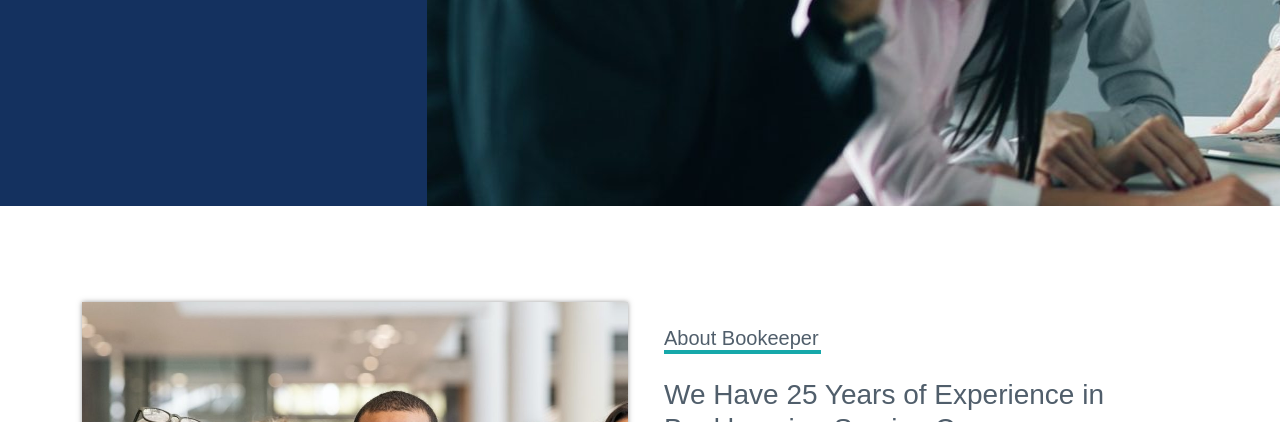
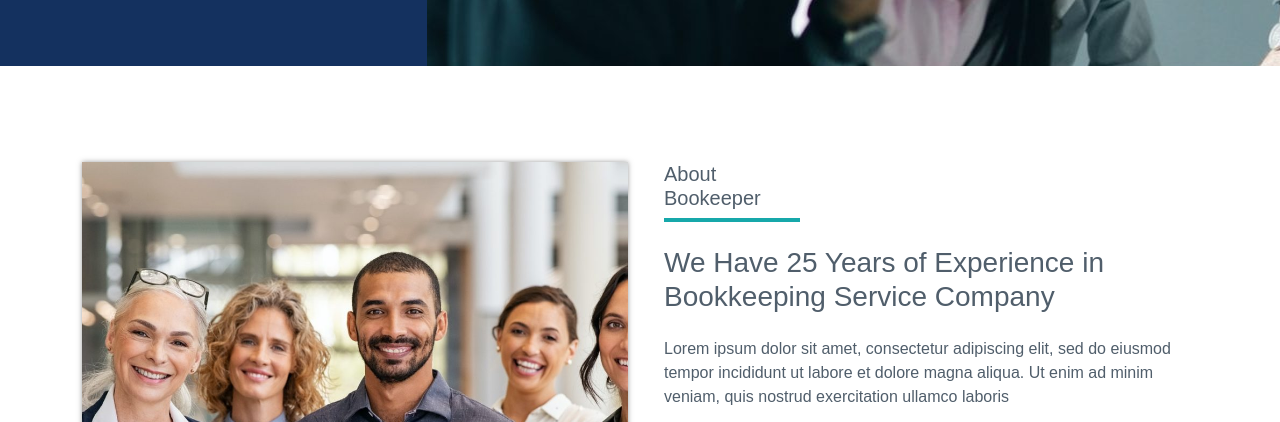
Before and after one commit to laraib02/biekzeep, a plain HTML site: page index.html in a window 1280 px wide. Shown: the part 720-1142 px from the top of the page. Drawn offline with nearby package versions, Linux system fonts and the light colour scheme; files whose address does not match are found by name.

Commit message:
update index

```diff
--- a/assets/css/style.css
+++ b/assets/css/style.css
@@ -70,7 +70,7 @@ html {
 
 #baneer-color {
     background-color: #14315f;
-    height: 100vh;
+    height: 660px;
     position: relative;
 }
 
@@ -120,7 +120,9 @@ html {
 
 .team-about {
     border-bottom: 4px #16a8aa solid;
-    width: 30%;
+    width: 26%;
+    padding: 8px 0px;
+}
 }
 
 .check-circle i {
--- a/index.html
+++ b/index.html
@@ -152,25 +152,24 @@
     </div>
     <div class="container mt-5">
         <div class="row mt-5">
-            <div data-aos="fade-right" data-aos-offset="200" data-aos-delay="50" data-aos-duration="1000"
+            <div
                 data-aos-easing="ease-in-out" class="col-md-6 col-lg-6 col-xl-6 col-xs-12 col-sm-12 mt-5" id="team-img">
                 <img src="assets/img/group-of-successful-multiethnic-business-team-e1638180882937.jpg" alt="">
 
             </div>
 
 
-            <div data-aos="fade-left" data-aos-offset="200" data-aos-delay="50" data-aos-duration="1000"
-                data-aos-easing="ease-in-out" class="col-md-6 col-lg-6 col-xl-6 col-xs-12 col-sm-12 mt-5 p-4">
-                <h5 class="team-about">
+            <div  class="col-md-6 col-lg-6 col-xl-6 col-xs-12 col-sm-12 mt-3 p-4">
+                <h5 class="team-about" data-aos="fade-left">
                     About Bookeeper
                 </h5>
-                <h3 class="mt-4">We Have 25 Years of Experience in Bookkeeping Service Company</h3>
+                <h3 class="mt-4" data-aos="fade-up">We Have 25 Years of Experience in Bookkeeping Service Company</h3>
                 <P class="mt-4">
                     Lorem ipsum dolor sit amet, consectetur adipiscing elit, sed do eiusmod tempor incididunt ut labore
                     et dolore
                     magna aliqua. Ut enim ad minim veniam, quis nostrud exercitation ullamco laboris
                 </P>
-                <div class="row">
+                <div class="row" >
                     <div class="col-md-6 col-lg-6 col-xl-6 col-xs-12 col-sm-12">
                         <p>Lorem ipsum dolor sit amet, consecte adipiscing elit, sed do eiusmod tempo incididunt ut
                             labore et dolore magna aliqua. Ut enim ad minim</p>
@@ -222,7 +221,7 @@
     <div class="container-fluid">
         <div class="row mt-5">
             <div class="col-md-6 col-lg-6 col-xl-6 col-xs-12 col-sm-12 mt-5 position-relative p-5 text-white"
-                style="background-color: #14315f;">
+                style="background-color:#061835;">
                 <h5 class="who-we-are  p-3">Who we are</h5>
                 <h2 class="pt-4">We Provide Perfect Solution For All Bookkeeping Services</h2>
                 <p class="text-secondary pt-4 fs-5">Lorem ipsum dolor sit amet, consectetur adipiscing elit, sed do
```
